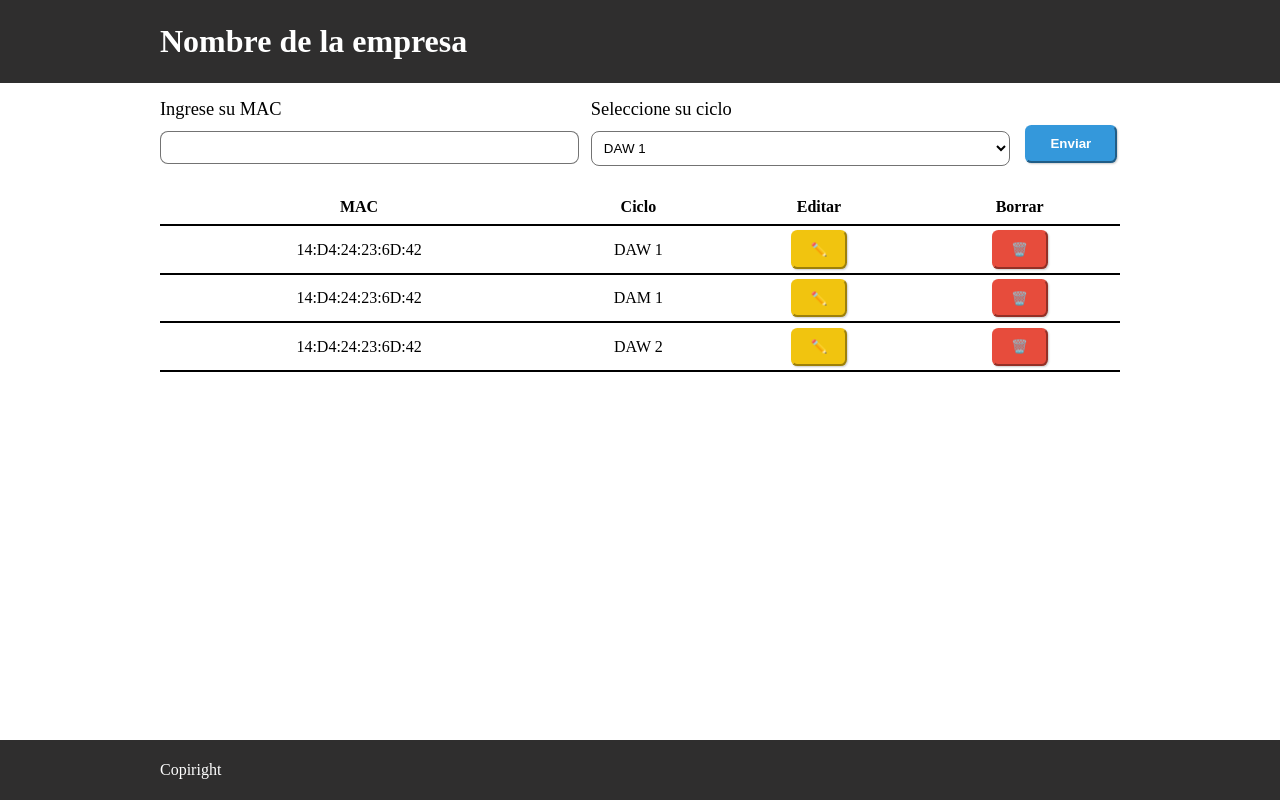
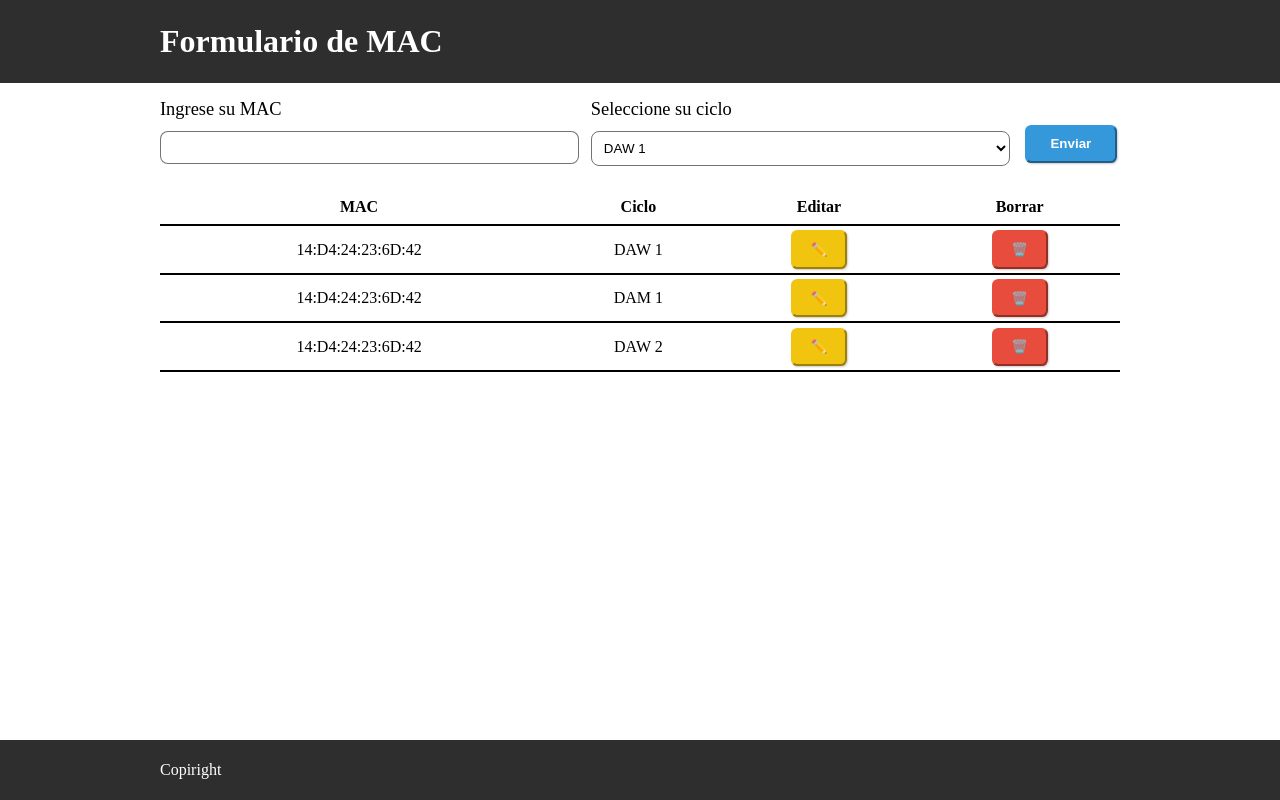
Before and after one commit to OrwinZavaleta/Orwin-Diseno-de-Interfaces, a plain HTML site: page Orwin_HTML_semantico/index.html in a window 1280 px wide. Drawn offline with Linux system fonts and the light colour scheme.

Commit message:
Correccion del titulo

```diff
--- a/Orwin_HTML_semantico/index.html
+++ b/Orwin_HTML_semantico/index.html
@@ -11,7 +11,7 @@
 <body>
     <header>
         <div class="contenedor">
-            <h1>Nombre de la empresa</h1>
+            <h1>Formulario de MAC</h1>
         </div>
     </header>
 
```
